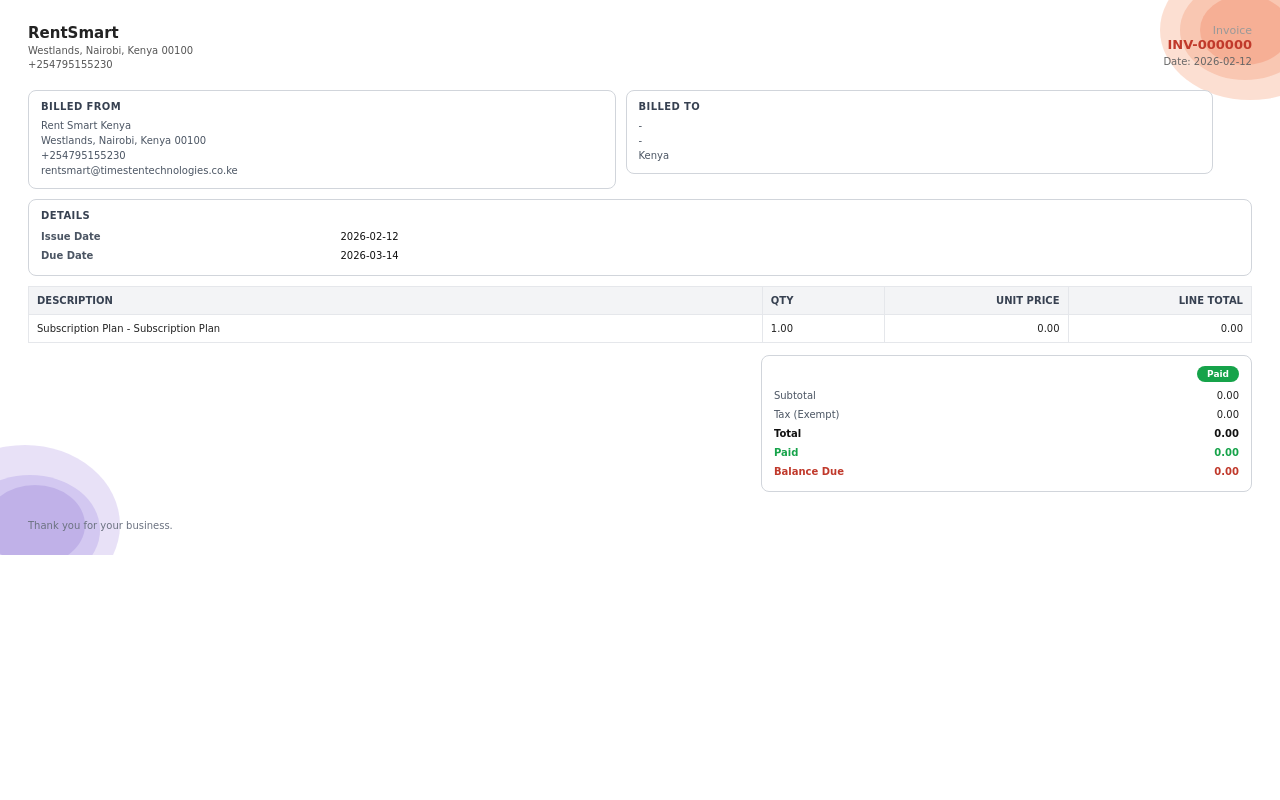
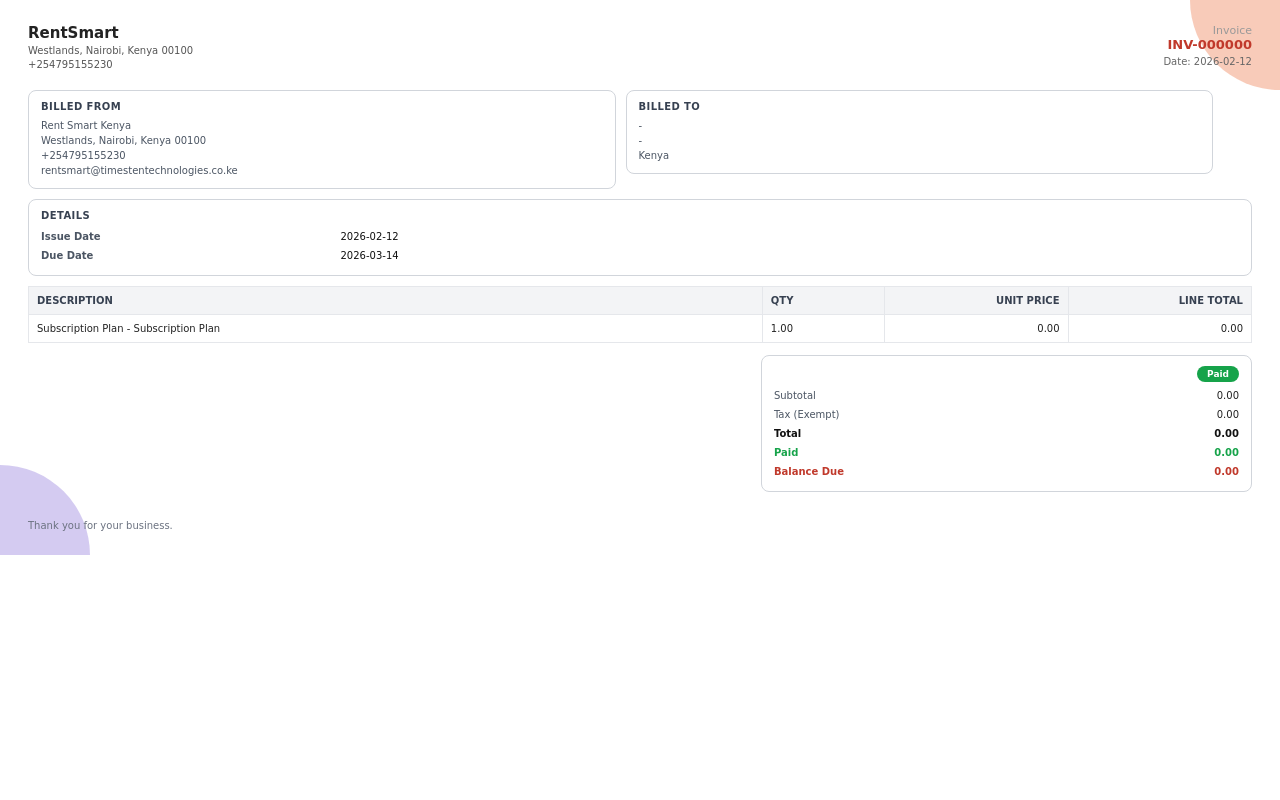
Before and after one commit to timestentechnologies/RentSmart, a PHP site: page /views/subscription/invoice_pdf.php in a window 1280 px wide. Run offline with PHP 8.4, Linux system fonts and the light colour scheme; the template is opened without the code that fills it, so the values that code supplies are empty.

Commit message:
fix: single corner circles positioned at edges

```diff
--- a/views/subscription/invoice_pdf.php
+++ b/views/subscription/invoice_pdf.php
@@ -12,29 +12,31 @@
             overflow: hidden;
         }
 
-        /* Corner blobs using overlapping circles (Dompdf-compatible) */
-        .blob-wrap {
+        /* Single corner circles positioned at edges */
+        .corner-circle {
             position: absolute;
+            border-radius: 50%;
             pointer-events: none;
             z-index: 0;
         }
-        .blob-wrap.tr { top: 0; right: 0; width: 200px; height: 150px; }
-        .blob-wrap.bl { bottom: 0; left: 0; width: 220px; height: 180px; }
-
-        .blob {
-            position: absolute;
-            border-radius: 50%;
-            opacity: 0.55;
+        /* Top-right: salmon/coral - positioned at corner, half off-page */
+        .corner-circle.tr {
+            top: -90px;
+            right: -90px;
+            width: 180px;
+            height: 180px;
+            background: #F4A88A;
+            opacity: 0.6;
         }
-        /* Salmon/coral blobs - top right */
-        .blob.tr1 { width: 180px; height: 140px; top: -40px; right: -60px; background: #F9C5AD; }
-        .blob.tr2 { width: 130px; height: 100px; top: -20px; right: -30px; background: #F4A88A; opacity: 0.45; }
-        .blob.tr3 { width: 90px; height: 70px; top: -5px; right: -10px; background: #F08060; opacity: 0.35; }
-
-        /* Lavender/purple blobs - bottom left */
-        .blob.bl1 { width: 190px; height: 160px; bottom: -50px; left: -70px; background: #D5C8F0; }
-        .blob.bl2 { width: 140px; height: 110px; bottom: -30px; left: -40px; background: #B8A8E8; opacity: 0.45; }
-        .blob.bl3 { width: 100px; height: 80px; bottom: -10px; left: -15px; background: #9A88D8; opacity: 0.35; }
+        /* Bottom-left: lavender/purple - positioned at corner, half off-page */
+        .corner-circle.bl {
+            bottom: -90px;
+            left: -90px;
+            width: 180px;
+            height: 180px;
+            background: #B8A8E8;
+            opacity: 0.6;
+        }
 
         /* Watermark using logo */
         .watermark {
@@ -156,19 +158,11 @@
 ?>
 <div class="page">
 
-    <!-- Corner blobs: salmon/coral top-right -->
-    <div class="blob-wrap tr">
-        <div class="blob tr1"></div>
-        <div class="blob tr2"></div>
-        <div class="blob tr3"></div>
-    </div>
+    <!-- Single corner circle: top-right salmon -->
+    <div class="corner-circle tr"></div>
 
-    <!-- Corner blobs: lavender/purple bottom-left -->
-    <div class="blob-wrap bl">
-        <div class="blob bl1"></div>
-        <div class="blob bl2"></div>
-        <div class="blob bl3"></div>
-    </div>
+    <!-- Single corner circle: bottom-left lavender -->
+    <div class="corner-circle bl"></div>
 
     <?php if (!empty($logoDataUri)): ?>
         <div class="watermark">
```
